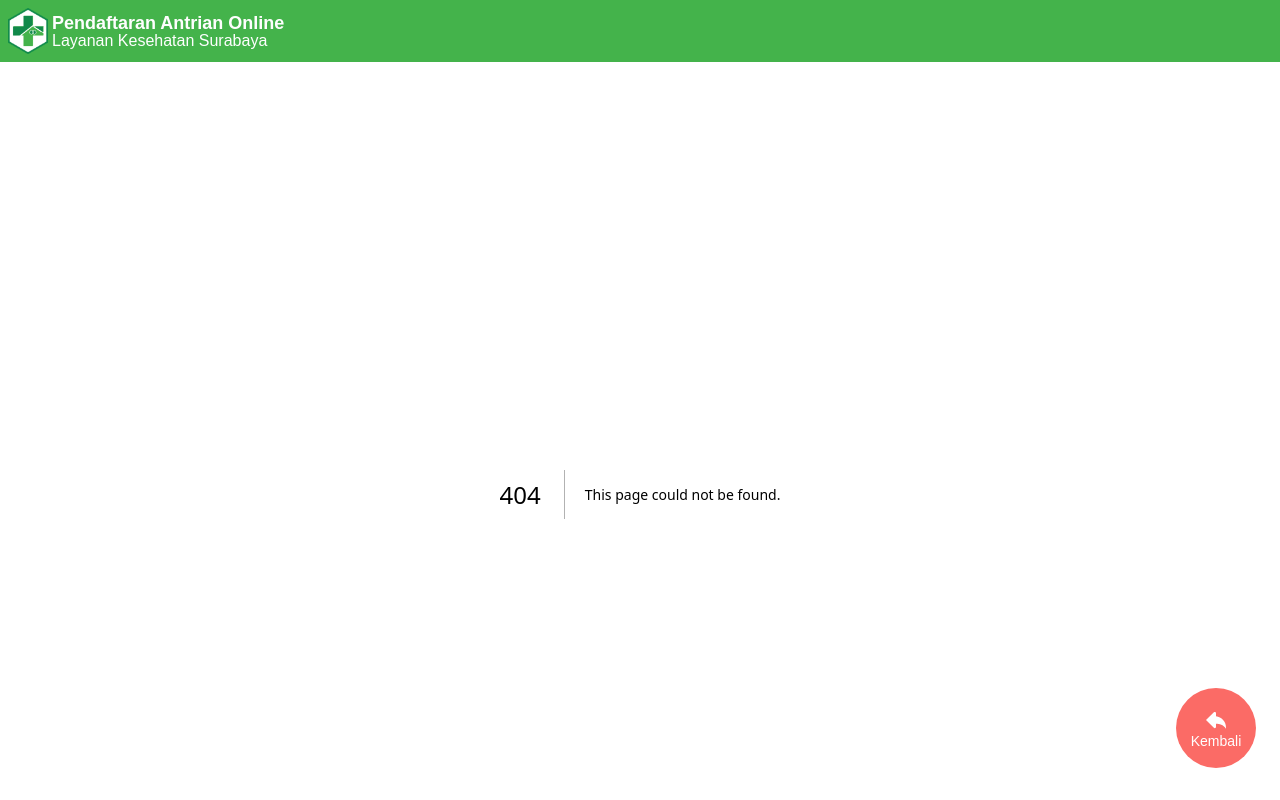
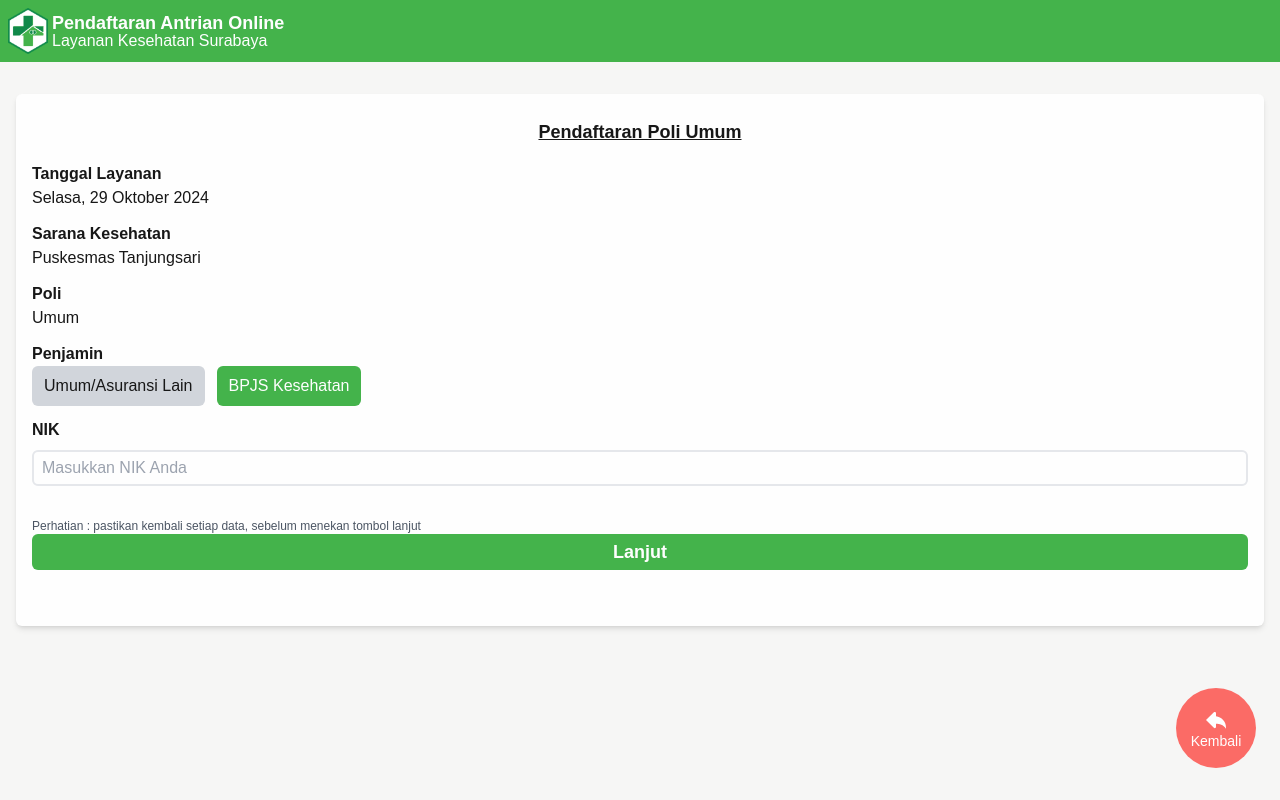
Before and after one commit to aricahyonodev/e-health-surabaya, a Next.js app: page /health-center/1/register-form-step-1 in a window 1280 px wide. Before the commit this address had no page. Shown: the top 800 px of the page. Built offline with nearby package versions, Linux system fonts and the light colour scheme.

Commit message:
add : register form step 1

```diff
--- /dev/null
+++ b/src/app/health-center/[id]/register-form-step-1/components/radiobutton-assurance.js
@@ -0,0 +1,37 @@
+"use client";
+import { useState } from "react";
+
+function RadioButton({id, name, value, title, assurance, onClick}) {
+   let active = "bg-gray-300";
+  if (assurance === value) {
+    active = "bg-primary font-medium text-white";
+  }
+  return <>
+      <input
+        type="radio"
+        className="hidden"
+        id={id}
+        name={name}
+        value={value}
+      />
+      <label
+       onClick={() => onClick(value)}
+        className={active + " block py-2 cursor-pointer px-3 rounded-md font-medium text-center"}
+        htmlFor={id}
+      >
+        {title}
+      </label>
+    </>
+}
+
+export function RadioButtonAssurance({datas}) {
+  const [assurance, setAssurance] = useState("BPJS Kesehatan");
+
+
+  return (
+    <>
+      {datas.map((data) => <RadioButton key={data.id} {...data} assurance={assurance} onClick={setAssurance}/>)}
+
+    </>
+  );
+}
--- /dev/null
+++ b/src/app/health-center/[id]/register-form-step-1/page.js
@@ -0,0 +1,69 @@
+import { RadioButtonAssurance } from "./components/radiobutton-assurance";
+
+function DetailRow({ title, detail }) {
+  return (
+    <div className="flex flex-col mb-3">
+      <p className="font-semibold">{title} </p>
+      <p className="font-light">{detail}</p>
+    </div>
+  );
+}
+
+function DetailRowWithChildren({ title, children }) {
+  return (
+    <div className="flex flex-col  mb-3">
+      <p className="font-semibold">{title}</p>
+      <div className=""> {children}</div>
+    </div>
+  );
+}
+
+const radioButtonData = [
+  {
+    id: "generalAssurance",
+    name: "assurance",
+    value: "Umum/Asuransi Lain",
+    title: "Umum/Asuransi Lain",
+  },
+  {
+    id: "bpjsAssurance",
+    name: "assurance",
+    value: "BPJS Kesehatan",
+    title: "BPJS Kesehatan",
+  },
+];
+
+
+export default function Page() {
+  return (
+    <article className="bg-white rounded-md pt-6 pb-14 px-4 shadow-md">
+      <h1 className="text-center text-lg font-semibold underline mb-4">
+        Pendaftaran Poli Umum
+      </h1>
+      <DetailRow title={"Tanggal Layanan"} detail={"Selasa, 29 Oktober 2024"} />
+      <DetailRow title={"Sarana Kesehatan"} detail={"Puskesmas Tanjungsari"} />
+      <DetailRow title={"Poli "} detail={"Umum"} />
+      <DetailRowWithChildren title={"Penjamin "}>
+        <div className="flex gap-3">
+          <RadioButtonAssurance
+            datas={radioButtonData}
+          />
+
+        </div>
+      </DetailRowWithChildren>
+      <DetailRowWithChildren title={"NIK"}>
+        <input
+          placeholder="Masukkan NIK Anda"
+          className="rounded-md bg-white border-2 focus:outline-none py-1 w-full mt-2 px-2"
+        />
+      </DetailRowWithChildren>
+
+      <p className="mt-8 text-xs text-gray-600 font-light">
+        Perhatian : pastikan kembali setiap data, sebelum menekan tombol lanjut
+      </p>
+      <button className="bg-primary px-2 py-1 text-lg w-full rounded-md text-white font-semibold">
+        Lanjut
+      </button>
+    </article>
+  );
+}
```
